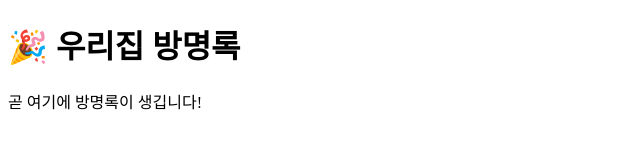
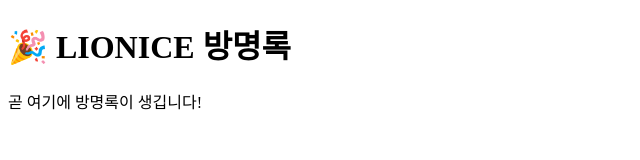
Before and after one commit to sungwookhuh/guestbook_test, a plain HTML site: page index.html in a window 1280 px wide. Shown: the whole page, without its empty margins (0-640 px from the left). Drawn offline with Linux system fonts and the light colour scheme.

Commit message:
Change text to LIONICE

```diff
--- a/index.html
+++ b/index.html
@@ -6,7 +6,7 @@
   <title>우리반 방명록</title>
 </head>
 <body>
-  <h1>🎉 우리집 방명록</h1>
+  <h1>🎉 LIONICE 방명록</h1>
   <p>곧 여기에 방명록이 생깁니다!</p>
 </body>
 </html>
```
